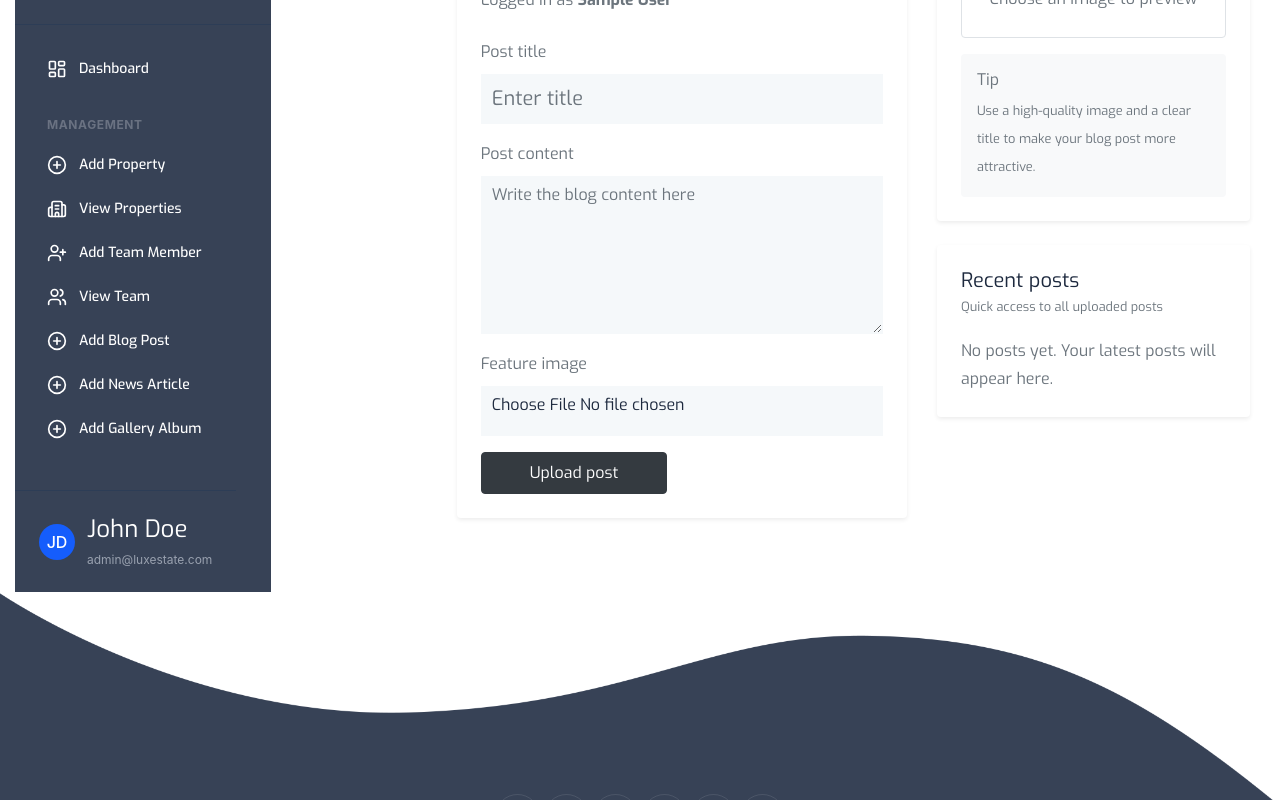
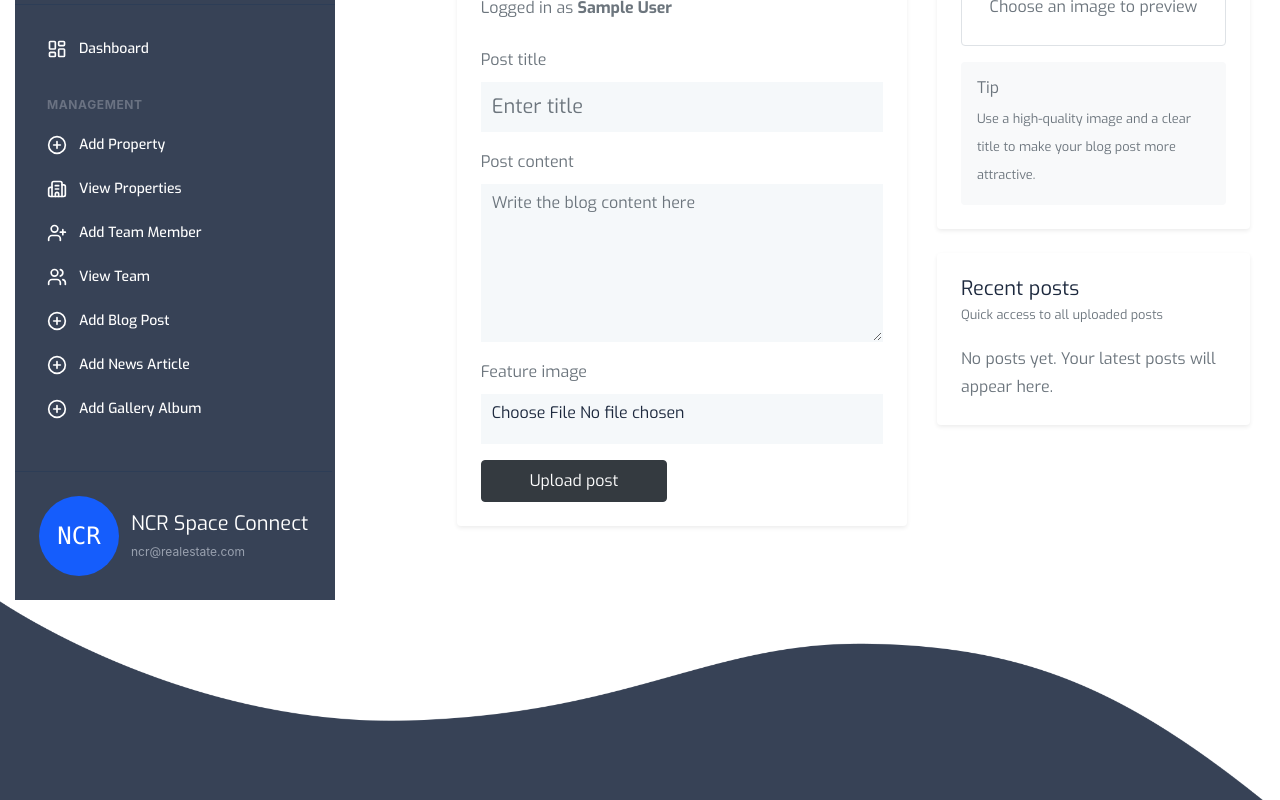
Before and after one commit to Ritikpal63/Real-Estate, a React (Vite) app in the folder client/: page /admin/addblog in a window 1280 px wide. Shown: the part 496-1296 px from the top of the page. Built offline with nearby package versions, Linux system fonts and the light colour scheme; sample sign-in values are in the browser's storage.

Commit message:
Update Admin

```diff
--- a/client/src/pages/Admin/AdminAsideSection.jsx
+++ b/client/src/pages/Admin/AdminAsideSection.jsx
@@ -74,7 +74,7 @@ const Sidebar = () => {
   ];
 
   return (
-    <aside className="w-64 min-h-180 relative bg-[#374256] text-gray-300 flex flex-col justify-between font-sans">
+    <aside className="w-80 min-h-180 relative bg-[#374256] text-gray-300 flex flex-col justify-between font-sans">
       <div>
         <div className="flex items-center gap-3 px-6 py-5 border-b border-[#2d3d56]">
           <Home className="w-6 h-6 text-blue-400" />
@@ -103,7 +103,7 @@ const Sidebar = () => {
               <Link
                 key={item.path}
                 to={item.path}
-                className={`w-full flex link items-center gap-3 px-3 py-2.5 rounded-lg text-sm font-medium transition-all duration-200 group relative block ${
+                className={`w-full d-flex link items-center gap-3 px-3 py-2.5 rounded-lg text-sm font-medium transition-all duration-200 group relative block ${
                   isActive
                     ? 'bg-[#2b3c56] text-white font-semibold'
                     : 'hover:bg-[#28374f] hover:text-white'
@@ -127,12 +127,12 @@ const Sidebar = () => {
 
       <div className="p-4 border-t border-[#2d3d56] bg-[#374256] bottom-0 absolute">
         <div className="flex items-center gap-3">
-          <div className="w-9 h-9 rounded-full bg-blue-600 flex items-center justify-center text-white font-medium">
-            JD
+          <div className="w-20 h-20 p-1 rounded-full bg-blue-600 flex items-center justify-center text-white font-medium text-2xl font-mono">
+            NCR
           </div>
           <div className="flex-1 overflow-hidden">
-            <h4 className="text-sm font-medium text-white truncate">John Doe</h4>
-            <p className="text-xs text-gray-400 truncate">admin@luxestate.com</p>
+            <h5 className="text-sm font-medium text-white truncate">NCR Space Connect</h5>
+            <p className="text-xs text-gray-400 truncate">ncr@realestate.com</p>
           </div>
         </div>
       </div>
--- a/client/src/pages/Admin/BlogUpload.jsx
+++ b/client/src/pages/Admin/BlogUpload.jsx
@@ -10,7 +10,7 @@ const BlogUpload = () => {
     <>
       <Section title={"Admin Blog Upload"} />
       <div className="container-fluid">
-        <div className="row">
+        <div className="row mt-2">
           <div className="col-lg-4 col-md-12">
             <AdminAsideSection />
           </div>
--- a/client/src/pages/Admin/Property/AddProperty.jsx
+++ b/client/src/pages/Admin/Property/AddProperty.jsx
@@ -81,7 +81,7 @@ export default function AddProperty() {
 
         <ImageUploader />
 
-        <button className="w-full bg-blue-600 hover:bg-blue-700 text-white rounded-xl py-3">
+        <button className="w-full bg-[#374256] text-white rounded-lg py-3">
           Continue
         </button>
       </div>
```
